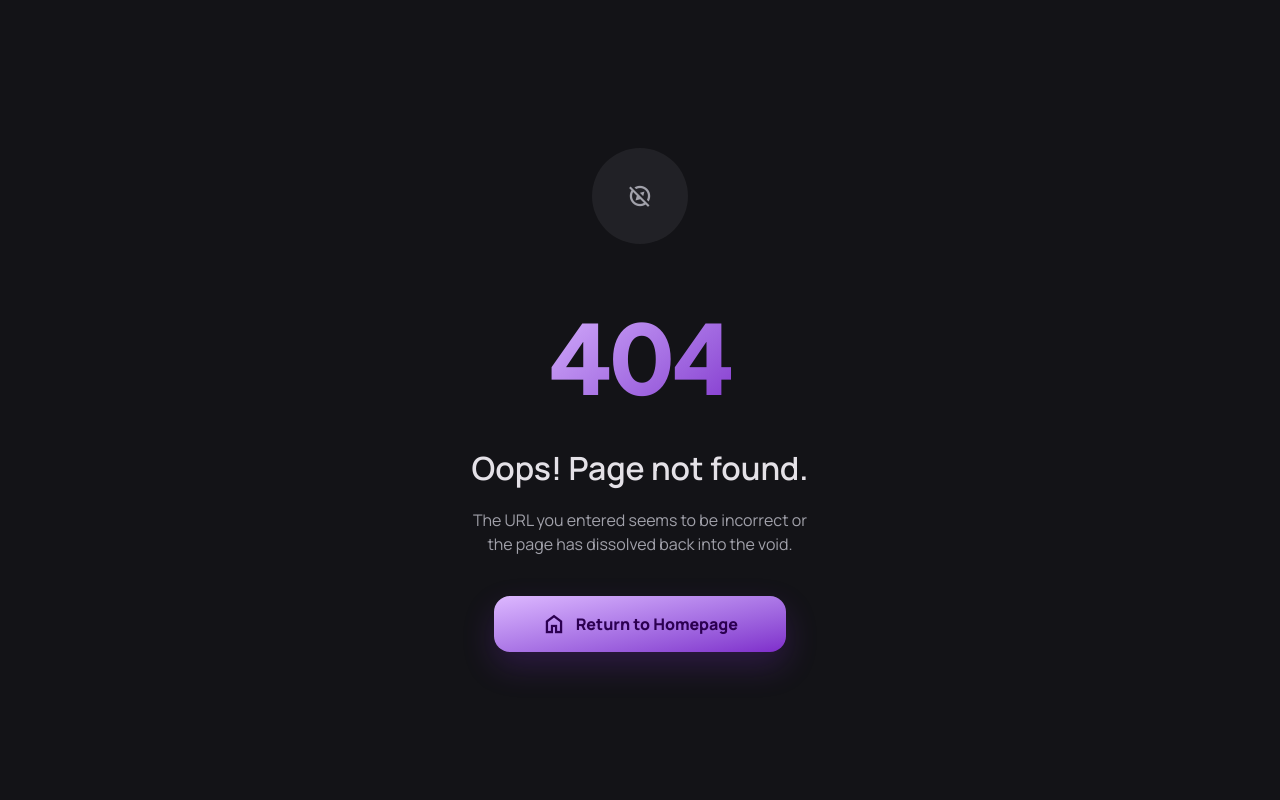
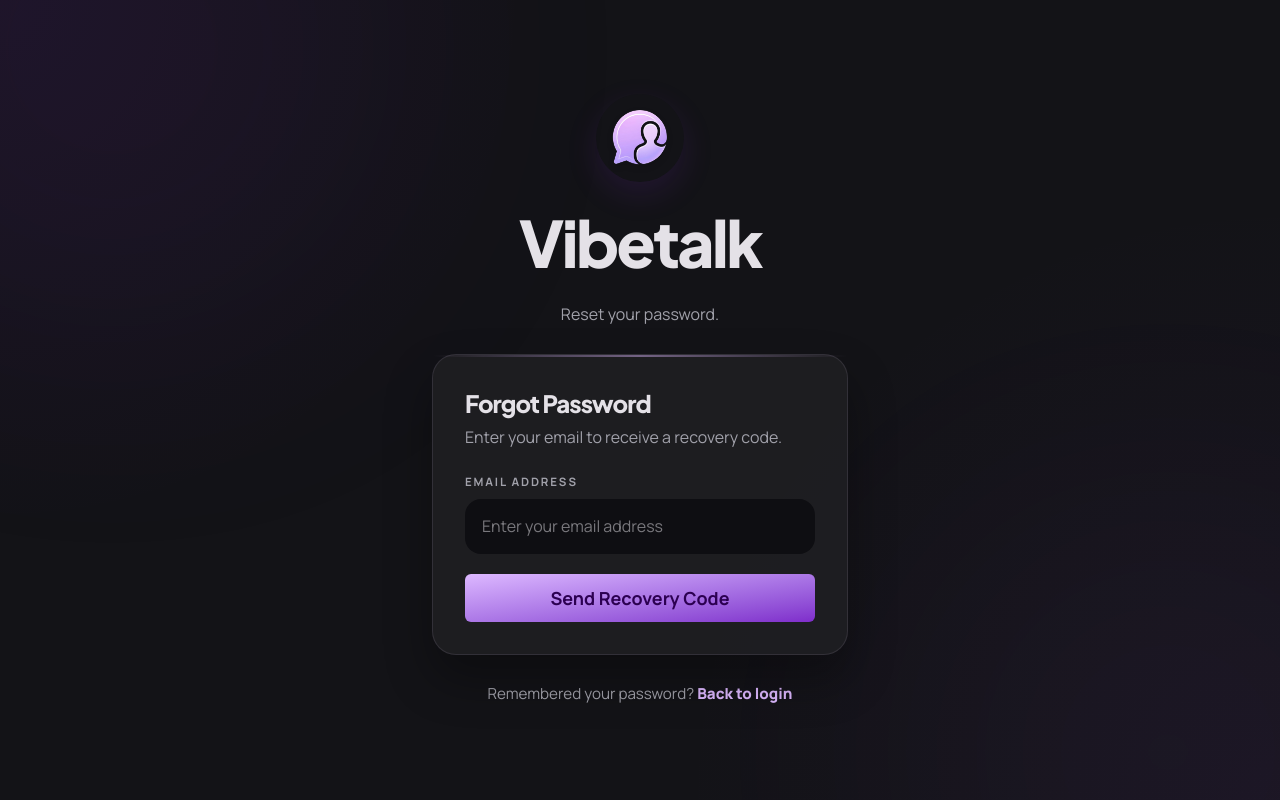
Before and after one commit to phuc66dev/vibetalk, a React (Vite) app in the folder client/: page /forgot-password in a window 1280 px wide. Before the commit this address had no page. Built offline with nearby package versions, Linux system fonts and the light colour scheme.

Commit message:
refactor(auth): move reset password API calls from component to authStore

```diff
--- a/client/src/app/AppRoutes.tsx
+++ b/client/src/app/AppRoutes.tsx
@@ -5,6 +5,7 @@ import ProtectedRoute from '../components/layout/ProtectedRoute';
 
 import LoginPage from '../pages/LoginPage';
 import RegisterPage from '../pages/RegisterPage';
+import ForgotPasswordPage from '../pages/ForgotPasswordPage';
 import HomePage from '../pages/HomePage';
 import ChatPage from '../pages/ChatPage';
 import DisconnectedPage from '../pages/DisconnectedPage';
@@ -28,6 +29,10 @@ function AppRoutes() {
         <Route
           path="/register"
           element={isAuthenticated ? <Navigate replace to="/" /> : <RegisterPage />}
+        />
+        <Route
+          path="/forgot-password"
+          element={isAuthenticated ? <Navigate replace to="/" /> : <ForgotPasswordPage />}
         />
       </Route>
 
--- /dev/null
+++ b/client/src/pages/ForgotPasswordPage.tsx
@@ -0,0 +1,185 @@
+import { useState, useEffect } from 'react';
+import { Link, useNavigate, useSearchParams } from 'react-router-dom';
+import { toast } from 'sonner';
+import { useForm } from 'react-hook-form';
+import { zodResolver } from '@hookform/resolvers/zod';
+import { z } from 'zod';
+import axios from 'axios';
+
+import { Button } from '@/components/ui/button';
+import { Input } from '@/components/ui/input';
+import { Label } from '@/components/ui/label';
+import { useAuthStore } from '@/stores/authStore';
+
+const EmailSchema = z.object({
+  email: z.string().min(1, 'Email is required').email('Invalid email format'),
+});
+
+const ResetSchema = z.object({
+  resetPassword: z.string().min(6, 'Password must be at least 6 characters'),
+});
+
+type EmailFormValues = z.infer<typeof EmailSchema>;
+type ResetFormValues = z.infer<typeof ResetSchema>;
+
+function ForgotPasswordPage() {
+  const navigate = useNavigate();
+
+  const forgotPassword = useAuthStore((state) => state.forgotPassword)
+  const resetPassword = useAuthStore((state) => state.resetPassword)
+
+  const [searchParams, setSearchParams] = useSearchParams();
+  const [step, setStep] = useState<1 | 2>(1);
+  const [token, setToken] = useState<string | null>(null);
+  const [isLoading, setIsLoading] = useState(false);
+
+  useEffect(() => {
+    const urlToken = searchParams.get("token");
+    if (urlToken) {
+      setToken(urlToken);
+      setStep(2);
+      // Xóa token khỏi URL để bảo mật
+      setSearchParams({}, { replace: true });
+    }
+  }, [searchParams, setSearchParams]);
+
+  const {
+    register: registerEmail,
+    handleSubmit: handleEmailSubmit,
+    formState: { errors: emailErrors },
+  } = useForm<EmailFormValues>({
+    resolver: zodResolver(EmailSchema),
+    defaultValues: { email: '' },
+  });
+
+  const {
+    register: registerReset,
+    handleSubmit: handleResetSubmit,
+    formState: { errors: resetErrors },
+  } = useForm<ResetFormValues>({
+    resolver: zodResolver(ResetSchema),
+    defaultValues: { resetPassword: '' },
+  });
+
+  // Step 1: Request Email
+  const onSubmitEmail = async (data: EmailFormValues) => {
+    setIsLoading(true);
+    try {
+      await forgotPassword(data.email);
+      setStep(2);
+    } catch (error: any) {
+      // Error toast is already handled by authStore
+    } finally {
+      setIsLoading(false);
+    }
+  };
+
+  // Step 2: Reset Password
+  const onSubmitReset = async (data: ResetFormValues) => {
+    if (!token) {
+      toast.error('Please check your email and click the recovery link first!');
+      return;
+    }
+
+    setIsLoading(true);
+    try {
+      await resetPassword({ token: token, newPassword: data.resetPassword })
+      navigate('/login', { replace: true });
+    } catch (error: any) {
+      toast.error(error.response?.data?.message || 'Invalid or expired token.');
+    } finally {
+      setIsLoading(false);
+    }
+  };
+
+  return (
+    <main className="relative z-[1] flex min-h-screen items-center justify-center px-6 py-8">
+      <section className="flex w-full max-w-[26rem] flex-col gap-[1.75rem] animate-[page-fade_320ms_ease-out]">
+        {/* Logo */}
+        <div className="flex flex-col items-center gap-[0.75rem] text-center">
+          <div className="grid h-[5.5rem] w-[5.5rem] place-items-center rounded-full shadow-soft p-3 overflow-hidden">
+            <img src="/logo.png" alt="Vibetalk" className="w-full h-full object-contain drop-shadow-md" />
+          </div>
+          <h1 className="text-[clamp(2.4rem,5vw,4rem)] font-extrabold tracking-[-0.04em] text-text">Vibetalk</h1>
+          <p className="text-text-muted">Reset your password.</p>
+        </div>
+
+        {/* Card */}
+        <div className="relative rounded-3xl border border-outline bg-[#1f1f23]/88 p-8 shadow-main">
+          <div className="absolute inset-x-0 top-0 h-[2px] rounded-full bg-gradient-to-r from-transparent via-primary/45 to-transparent" />
+
+          {step === 1 && (
+            <>
+              <header className="mb-6 flex flex-col gap-[0.35rem]">
+                <h2 className="text-2xl font-extrabold tracking-[-0.04em] text-text">Forgot Password</h2>
+                <p className="text-text-muted">Enter your email to receive a recovery code.</p>
+              </header>
+
+              <form className="flex flex-col gap-4" onSubmit={handleEmailSubmit(onSubmitEmail)}>
+                <div className="flex flex-col gap-[0.55rem]">
+                  <Label className="uppercase">Email Address</Label>
+                  <Input
+                    type="email"
+                    placeholder="Enter your email address"
+                    aria-invalid={!!emailErrors.email}
+                    {...registerEmail('email')}
+                  />
+                  {emailErrors.email && (
+                    <p className="text-xs text-danger">{emailErrors.email?.message}</p>
+                  )}
+                </div>
+
+                <Button className="w-full mt-1 text-lg" disabled={isLoading} size="lg" type="submit" variant="auth">
+                  {isLoading ? 'Sending...' : 'Send Recovery Code'}
+                </Button>
+              </form>
+            </>
+          )}
+
+          {step === 2 && (
+            <>
+              <header className="mb-6 flex flex-col gap-[0.35rem]">
+                <h2 className="text-2xl font-extrabold tracking-[-0.04em] text-text">Set New Password</h2>
+                {!token && (
+                  <p className="text-[#f59e0b] text-sm bg-[#f59e0b]/10 mt-3 p-3 rounded-xl border border-[#f59e0b]/20">
+                    A recovery link has been sent. Please click the link in your email to authenticate before setting a new password.
+                  </p>
+                )}
+              </header>
+
+              <form className="flex flex-col gap-4" onSubmit={handleResetSubmit(onSubmitReset)}>
+
+                <div className="flex flex-col gap-[0.55rem]">
+                  <Label className="uppercase">New Password</Label>
+                  <Input
+                    type="password"
+                    placeholder="Type your new password"
+                    aria-invalid={!!resetErrors.resetPassword}
+                    {...registerReset('resetPassword')}
+                  />
+                  {resetErrors.resetPassword && (
+                    <p className="text-xs text-danger">{resetErrors.resetPassword?.message}</p>
+                  )}
+                </div>
+
+                <Button className="w-full mt-1 text-lg" disabled={isLoading} size="lg" type="submit" variant="auth">
+                  {isLoading ? 'Processing...' : 'Confirm'}
+                </Button>
+              </form>
+            </>
+          )}
+
+        </div>
+
+        <p className="text-center text-[0.95rem] text-text-muted">
+          Remembered your password?{' '}
+          <Link className="font-extrabold text-primary" to="/login">
+            Back to login
+          </Link>
+        </p>
+      </section>
+    </main>
+  );
+}
+
+export default ForgotPasswordPage;
--- a/client/src/pages/LoginPage.tsx
+++ b/client/src/pages/LoginPage.tsx
@@ -146,6 +146,10 @@ function LoginPage() {
               )}
             </div>
 
+            <div className="flex flex-col gap-[0.55rem]">
+              <Link to='/forgot-password' className='text-right text-text-muted transition-all hover:text-text'>Forgot password?</Link>
+            </div>
+
             <Button
               className="w-full mt-1 text-lg"
               disabled={isLoading}
--- a/client/src/services/authService.ts
+++ b/client/src/services/authService.ts
@@ -1,5 +1,5 @@
 import { apiClient } from "./apiClient";
-import type { LoginRequest, LoginResponse, RegisterRequest } from "../types";
+import type { LoginRequest, LoginResponse, RegisterRequest, ResetPasswordRequest } from "../types";
 
 type RawLoginResponse = {
   alias?: string;
@@ -43,3 +43,11 @@ export async function register(credentials: RegisterRequest): Promise<void> {
 export async function logout(): Promise<void> {
   await apiClient.post("/auth/logout");
 }
+
+export async function forgotPassword(email: string): Promise<void> {
+  await apiClient.post("/auth/forgot-password", { email });
+}
+
+export async function resetPassword(payload: ResetPasswordRequest): Promise<void> {
+  await apiClient.post(`/auth/reset-password?token=${payload.token}`, { resetPassword: payload.newPassword });
+}
--- a/client/src/stores/authStore.ts
+++ b/client/src/stores/authStore.ts
@@ -1,9 +1,9 @@
 import { create } from 'zustand';
 import { createJSONStorage, persist } from 'zustand/middleware';
 import { toast } from 'sonner';
-import { logout, loginGoogle, login as loginService, register as registerService } from '../services/authService';
+import { resetPassword as resetPasswordService, forgotPassword as forgotPasswordService, logout, loginGoogle, login as loginService, register as registerService } from '../services/authService';
 import { getMe } from '../services/userService';
-import type { AuthStatus, LoginRequest, RegisterRequest, User } from '../types';
+import type { AuthStatus, LoginRequest, RegisterRequest, User, ResetPasswordRequest } from '../types';
 
 type AuthSession = {
   alias: string | null;
@@ -18,6 +18,8 @@ type AuthStore = AuthSession & {
   clearAuthError: () => void;
   login: (alias?: string) => void;
   logout: () => void;
+  forgotPassword: (payload: string) => void;
+  resetPassword: (payload: ResetPasswordRequest) => void;
   status: AuthStatus;
 };
 
@@ -124,7 +126,28 @@ export const useAuthStore = create<AuthStore>()(
         });
         await logout();
         toast.success('Đăng xuất thành công!');
-      }
+      },
+
+      forgotPassword: async (payload) => {
+        try {
+          await forgotPasswordService(payload);
+          toast.success('Recovery code sent to your email!');
+        } catch (error) {
+          const message = error instanceof Error ? error.message : 'Cannot send password reset request.';
+          toast.error(message);
+          throw error;
+        }
+      },
+      resetPassword: async (payload) => {
+        try {
+          await resetPasswordService(payload);
+          toast.success('Password reset successfully! Login again!');
+        } catch (error) {
+          const message = error instanceof Error ? error.message : 'Cannot reset password.';
+          toast.error(message);
+          throw error;
+        }
+      },
     }),
     {
       name: 'stranger-auth',
--- a/client/src/types/auth.ts
+++ b/client/src/types/auth.ts
@@ -15,3 +15,8 @@ export type RegisterRequest = {
   password: string;
   avatar?: string;
 };
+
+export type ResetPasswordRequest = {
+  token: string;
+  newPassword: string;
+};
```
Also changed, not shown: 2 other files (tests, documents, lock files or other folders).
